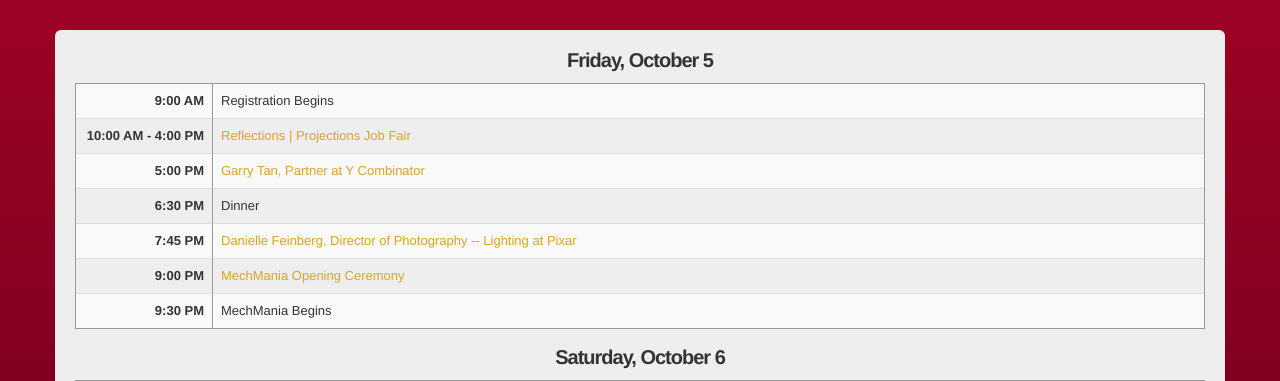
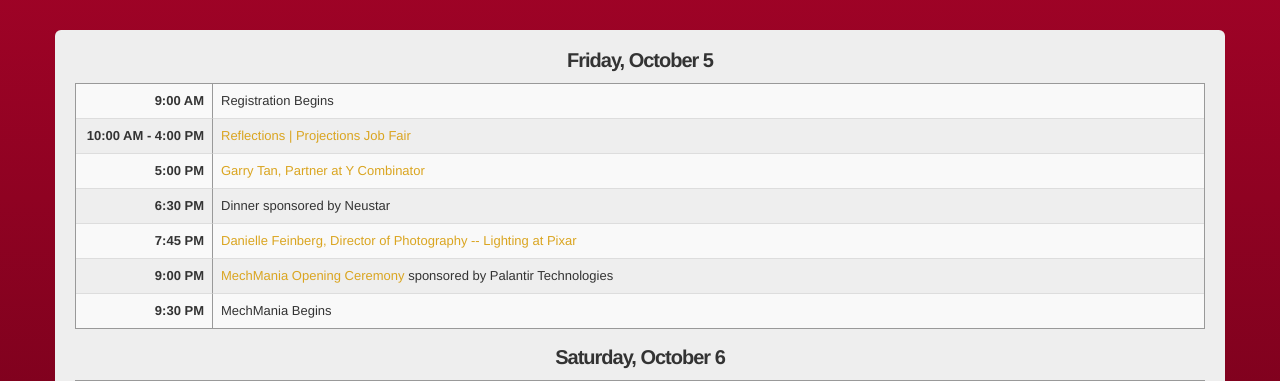
Before and after one commit to ReflectionsProjections/mango-django, a PHP site: page /schedule.php in a window 1280 px wide. Shown: the part 154-535 px from the top of the page. Run offline with PHP 8.4, Linux system fonts and the light colour scheme.

Commit message:
Added sponsors to schedule

```diff
--- a/schedule.php
+++ b/schedule.php
@@ -64,7 +64,7 @@
 								),
 								array(
 									"time" => "6:30 PM",
-									"desc" => "Dinner",
+									"desc" => "Dinner sponsored by Neustar",
 								),
 								array(
 									"time" => "7:45 PM",
@@ -72,7 +72,7 @@
 								),
 								array(
 									"time" => "9:00 PM",
-									"desc" => "<a href='mechmania.php'>MechMania Opening Ceremony</a>",
+									"desc" => "<a href='mechmania.php'>MechMania Opening Ceremony</a> sponsored by Palantir Technologies",
 								),
 								array(
 									"time" => "9:30 PM",
```
